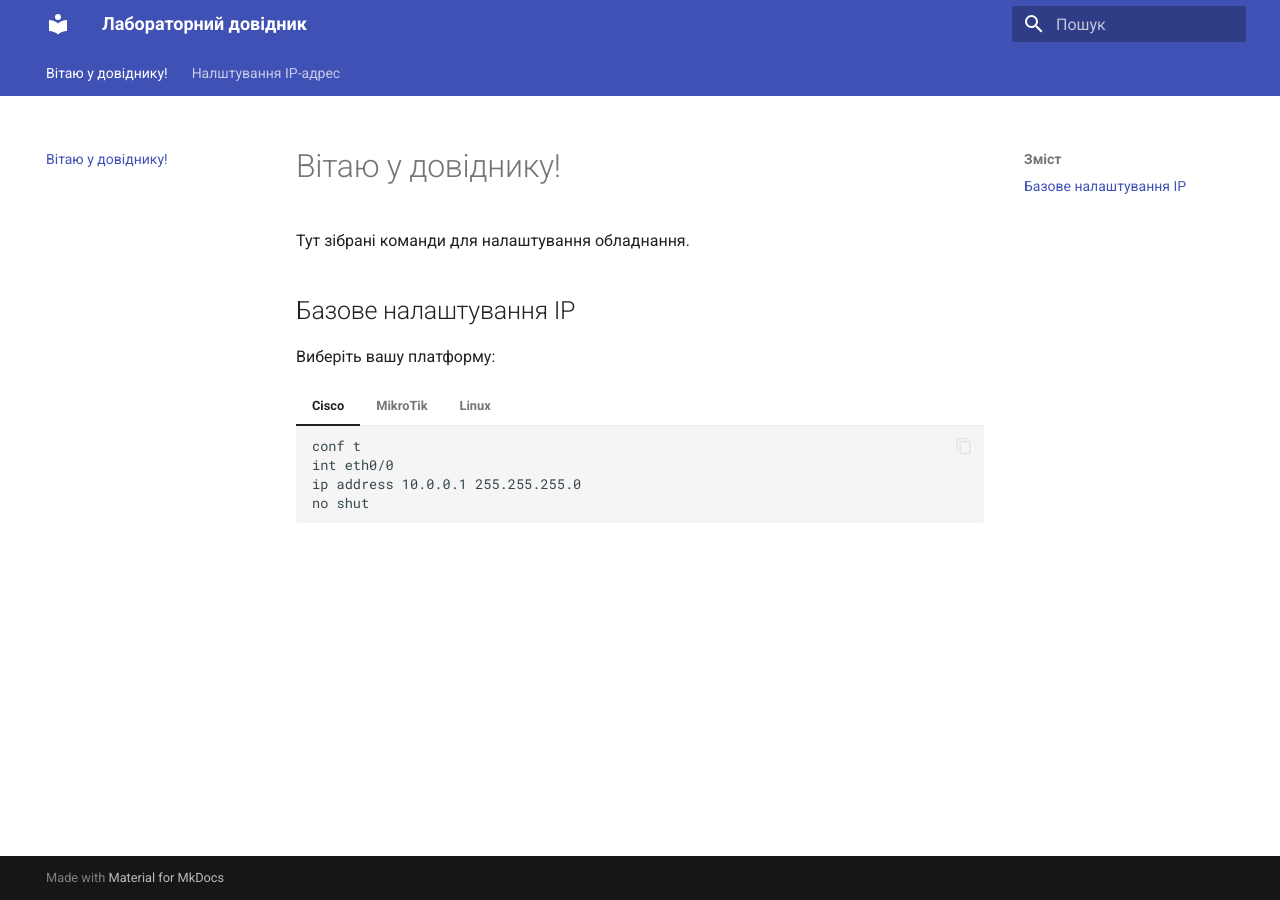
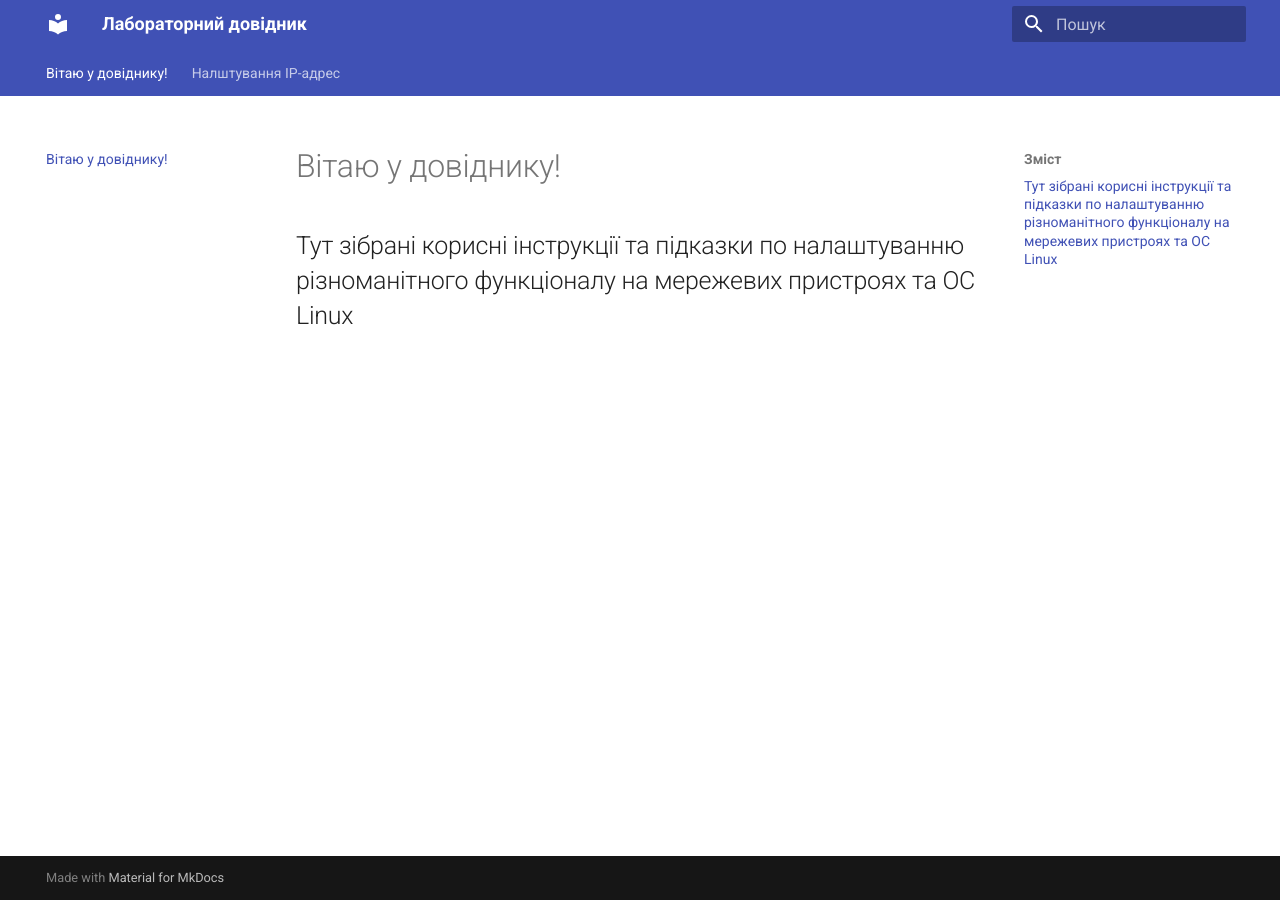
Before and after one commit to left769/21-docs, an MkDocs documentation site: the page built from docs/index.md, in a window 1280 px wide. Built offline with MkDocs 1.6.1 and Material for MkDocs 9.7.7, drawn with Linux system fonts in a browser that asks for light colours.

Commit message:
changed intex.md

````diff
--- a/docs/index.md
+++ b/docs/index.md
@@ -1,24 +1,3 @@
 # Вітаю у довіднику!
 
-Тут зібрані команди для налаштування обладнання.
-
-## Базове налаштування IP
-Виберіть вашу платформу:
-
-=== "Cisco"
-    ```ios
-    conf t
-    int eth0/0
-    ip address 10.0.0.1 255.255.255.0
-    no shut
-    ```
-
-=== "MikroTik"
-    ```routeros
-    /ip address add address=10.0.0.1/24 interface=ether1
-    ```
-
-=== "Linux"
-    ```bash
-    sudo ip addr add 10.0.0.1/24 dev eth0
-    ```
+## Тут зібрані корисні інструкції та підказки по налаштуванню різноманітного функціоналу на мережевих пристроях та ОС Linux
````
